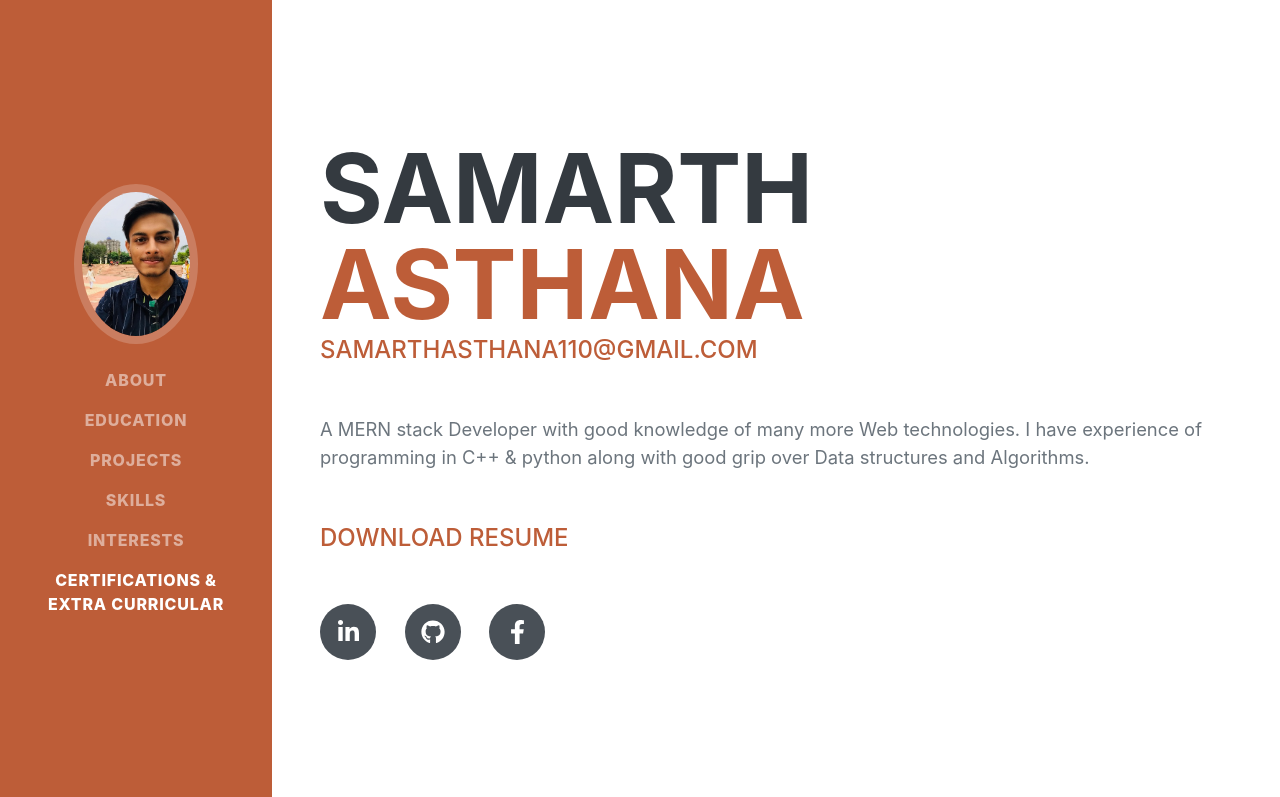
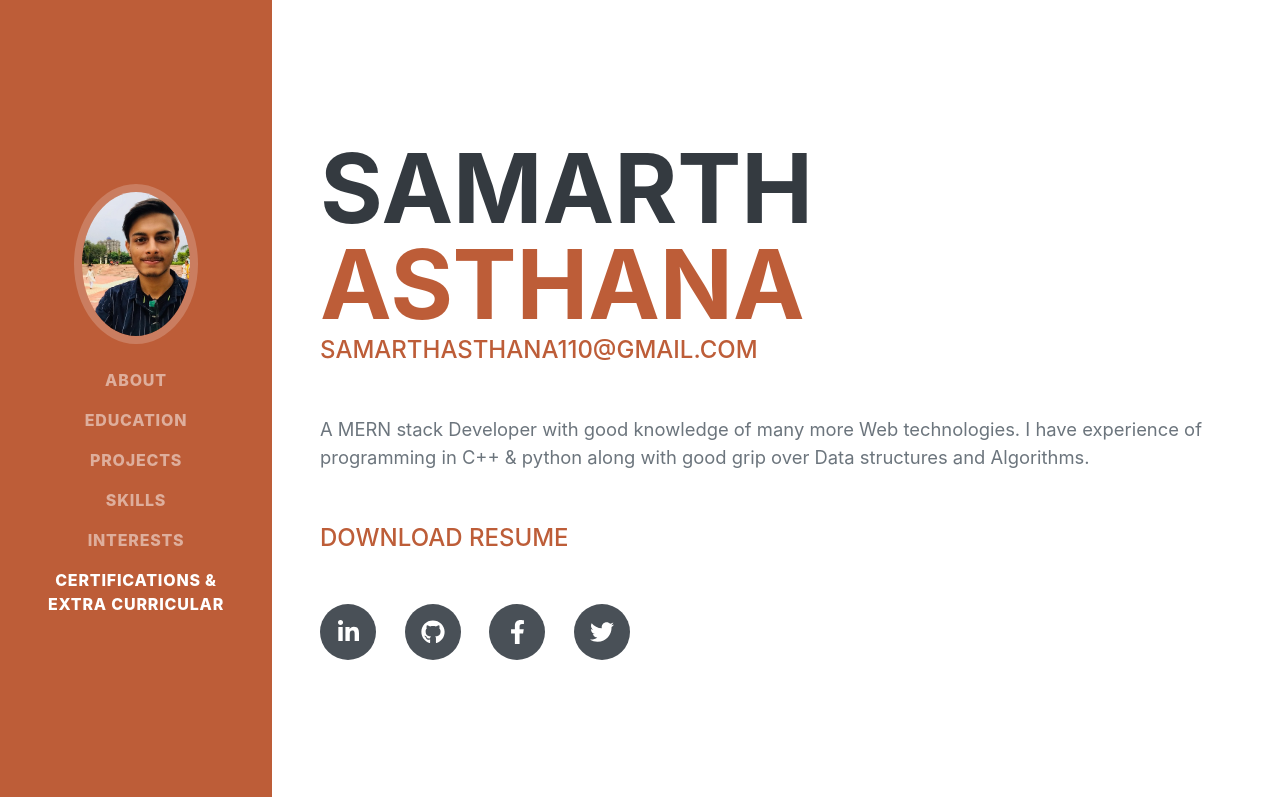
Before and after one commit to samarth-asthana/portfolio.github.io, a plain HTML site: page index.html in a window 1280 px wide. Shown: the top 797 px of the page. Drawn offline with nearby package versions, Linux system fonts and the light colour scheme; a web font is replaced by a local one.

Commit message:
Update index.html

```diff
--- a/index.html
+++ b/index.html
@@ -131,6 +131,11 @@
               href="https://www.facebook.com/asthana.samarth.07"
               ><i class="fab fa-facebook-f"></i
             ></a>
+            <a
+              class="social-icon"
+              href="https://twitter.com/samarth_asthana"
+              ><i class="fab fa-twitter"></i></a>
+
           </div>
         </div>
       </section>
```
